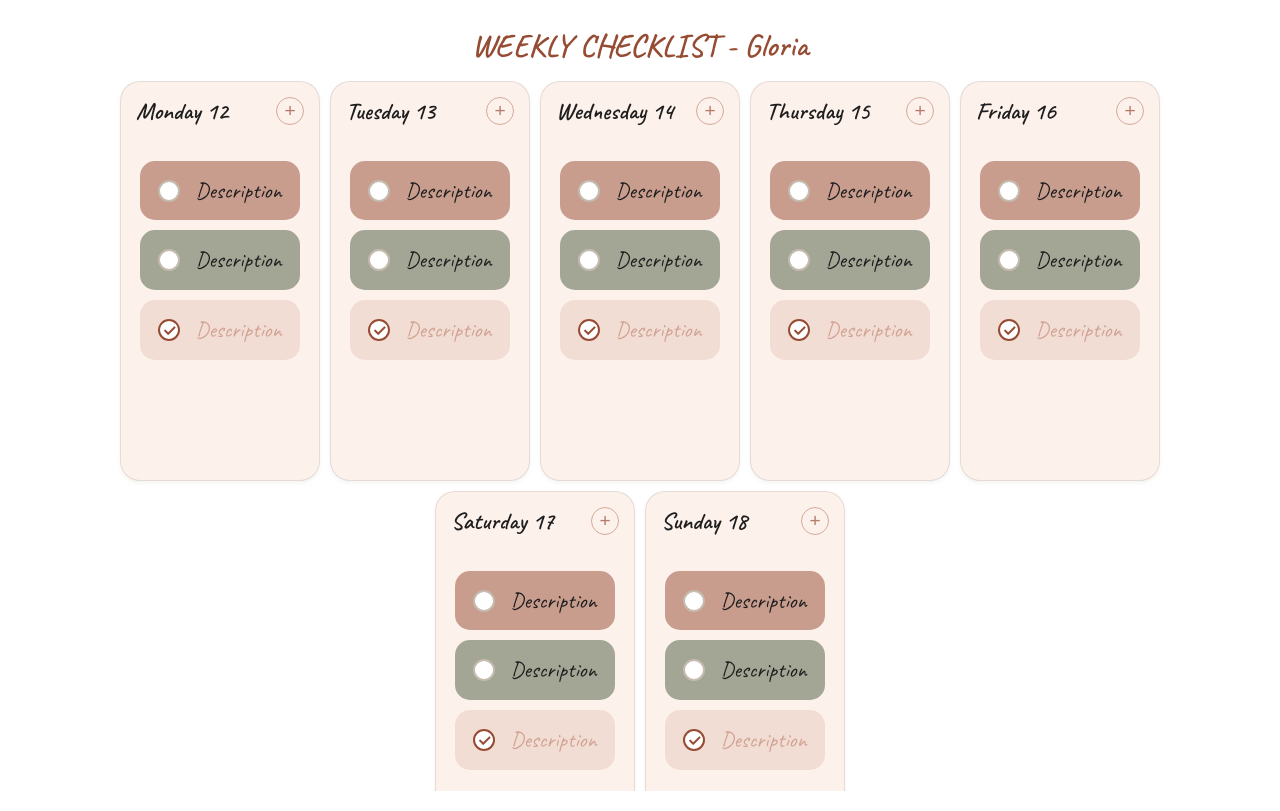
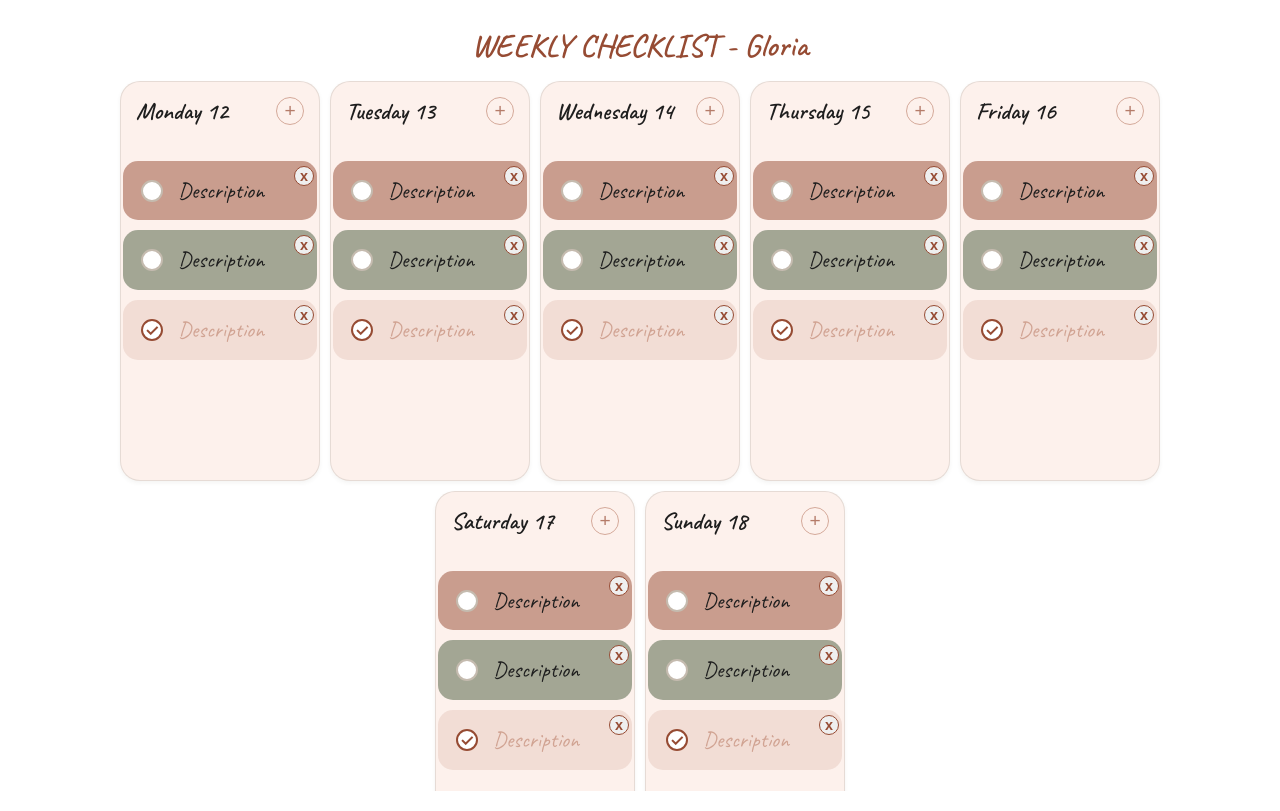
Before and after one commit to gloriarodrife/weekly-todo-nextjs, a Next.js app: page / in a window 1280 px wide. Built offline with nearby package versions, Linux system fonts and the light colour scheme.

Commit message:
feat:Added delete task button

```diff
--- a/src/components/TaskItem.css
+++ b/src/components/TaskItem.css
@@ -77,3 +77,20 @@
   transform: scale(1.01);
   box-shadow: 0 4px 10px rgba(0, 0, 0, 0.05);
 }
+
+.delete-task-btn {
+  cursor: pointer;
+  display: flex;
+  align-items: center;
+  justify-content: center;
+  width: 20px;
+  height: 20px;
+  border-radius: 50%;
+  border: 1px solid var(--priority-high);
+  color: var(--priority-high);
+  font-size: 0.9rem;
+  font-weight: bold;
+  position: relative;
+  bottom: 15px;
+  left: 15px;
+}
--- a/src/components/TaskItem.tsx
+++ b/src/components/TaskItem.tsx
@@ -2,9 +2,20 @@ import { useState } from 'react';
 import './TaskItem.css';
 import { Task } from '@/app/types';
 
-export default function TaskItem({ text, priority, completed }: Task) {
+export default function TaskItem({
+  text,
+  priority,
+  completed,
+  onDelete,
+}: Task) {
   const [isDone, setIsDone] = useState(completed);
 
+  const handleDeleteClick = (e: { stopPropagation: () => void }) => {
+    e.stopPropagation();
+    if (onDelete) {
+      onDelete();
+    }
+  };
   return (
     <div
       className={`task-item ${priority} ${isDone ? 'is-done' : ''}`}
@@ -14,6 +25,10 @@ export default function TaskItem({ text, priority, completed }: Task) {
         {isDone && <span className="check-mark">✓</span>}
       </div>
       <p className="task-text">{text}</p>
+
+      <button className="delete-task-btn" onClick={handleDeleteClick}>
+        x
+      </button>
     </div>
   );
 }
```
Also changed, not shown: src/app/types.ts (+7 -1 lines).
